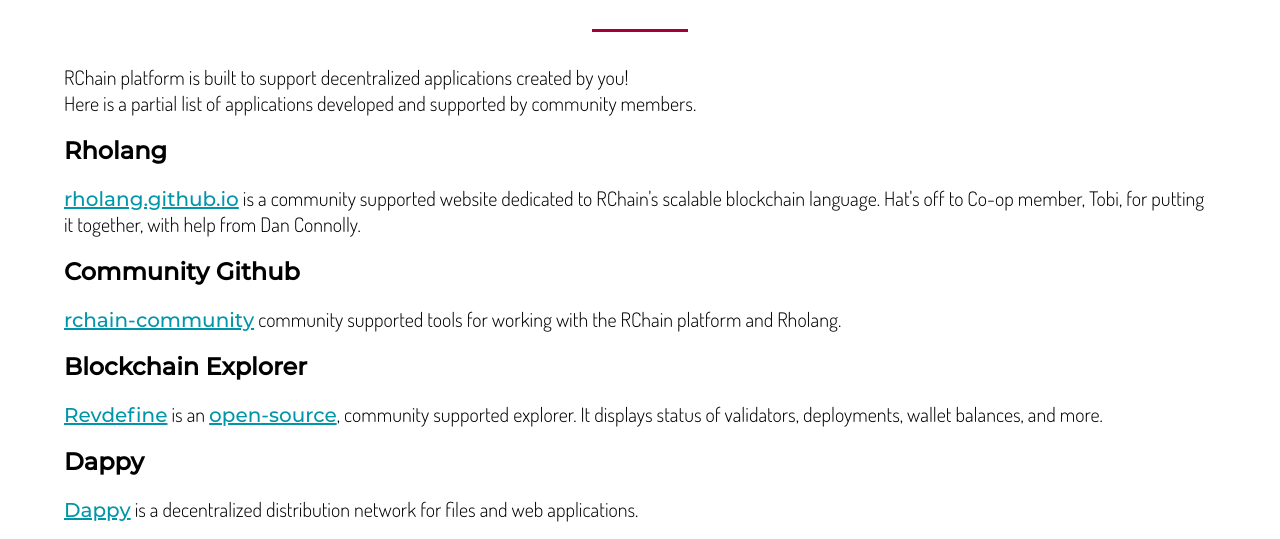
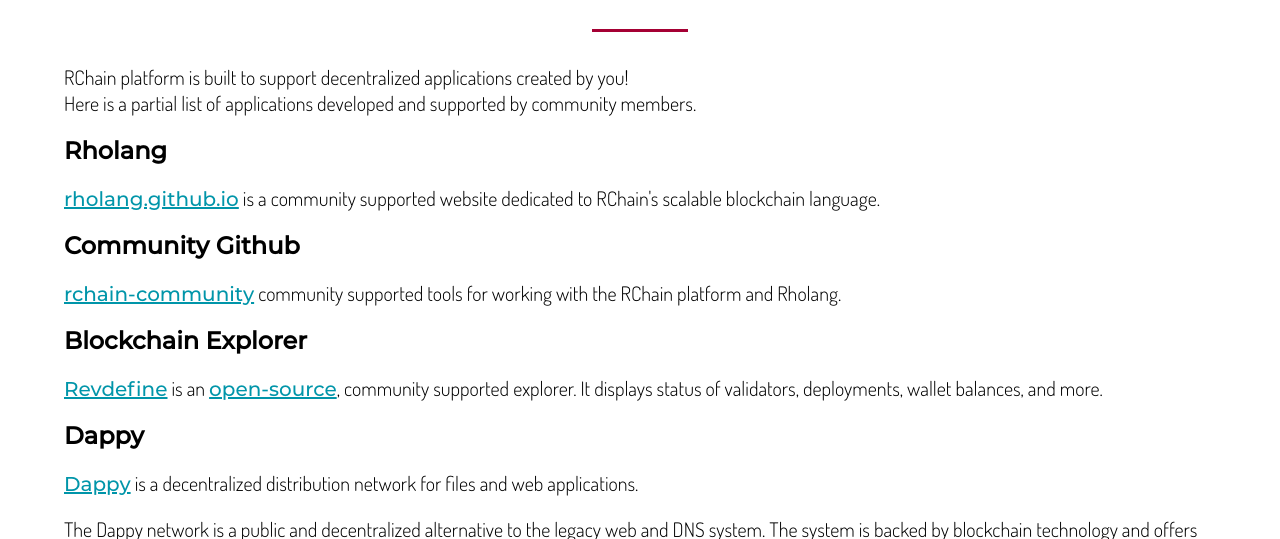
Before and after one commit to rchain/www.rchain.coop, a plain HTML site: page ecosystem.html in a window 1280 px wide. Shown: the part 237-776 px from the top of the page. Drawn offline with Linux system fonts and the light colour scheme.

Commit message:
remove rholang.github.io authors

```diff
--- a/ecosystem.html
+++ b/ecosystem.html
@@ -93,7 +93,7 @@
 
         <div class="textWrapper">
             <h2>Rholang</h2>
-            <p><a href="https://rholang.github.io/">rholang.github.io</a> is a community supported website dedicated to RChain's scalable blockchain language. Hat's off to Co-op member, Tobi, for putting it together, with help from Dan Connolly.<p>
+            <p><a href="https://rholang.github.io/">rholang.github.io</a> is a community supported website dedicated to RChain's scalable blockchain language.<p>
         </div>
         <div class="textWrapper">
             <h2>Community Github</h2>
```
